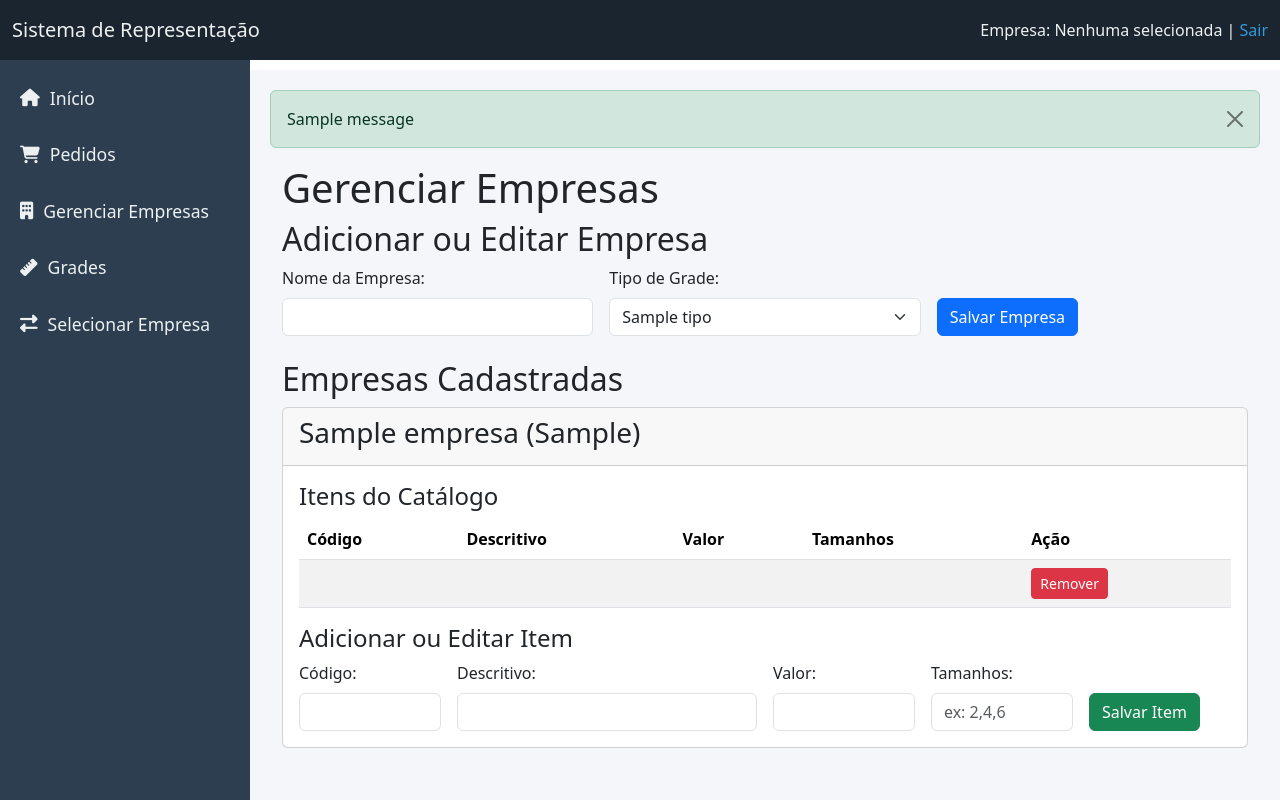
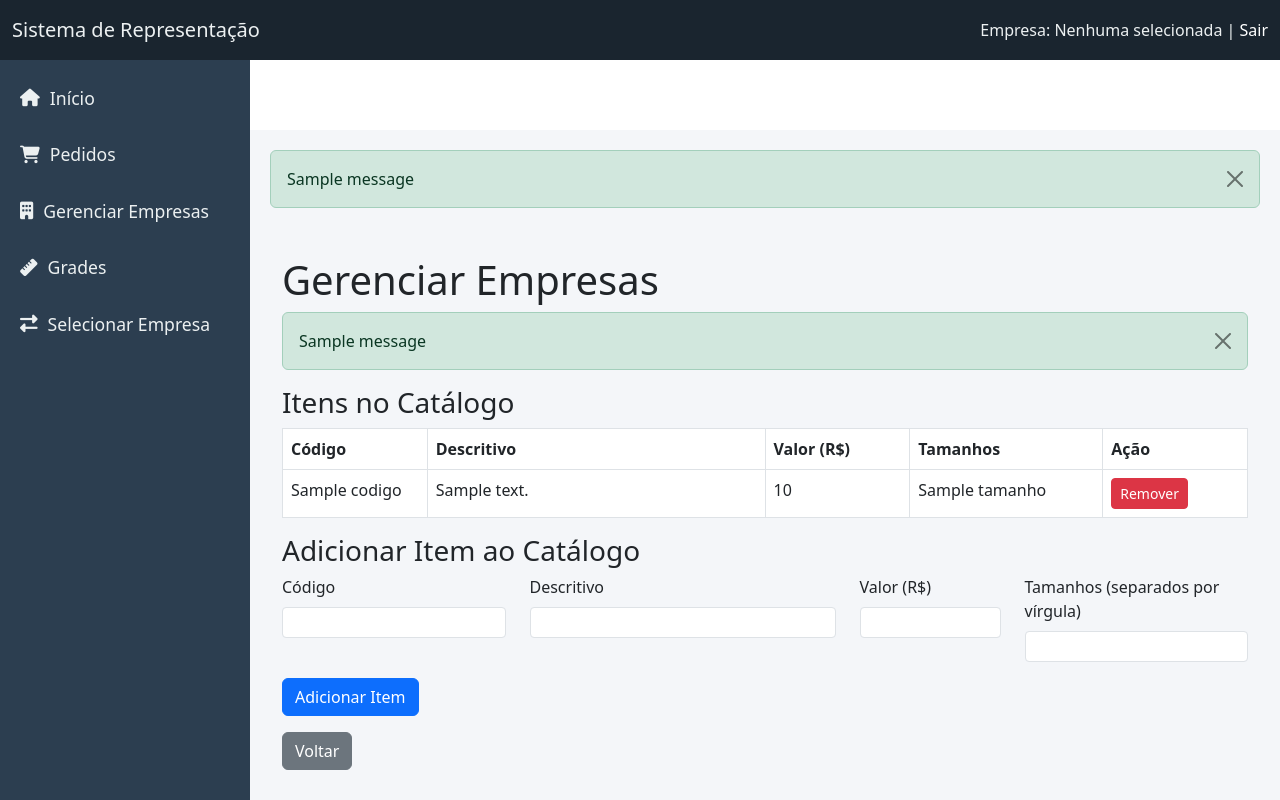
Before and after one commit to weslleycarlos/sistema-representacao, a Flask app: template templates/gerenciar_empresas.html in a window 1280 px wide. Run offline with Flask 3, Linux system fonts and the light colour scheme; the template is opened without the code that fills it: most values are stand-ins (such as "Sample title", 1, 10 or a date in 2020); one stand-in notice (Sample message) is shown; parts of the project's set-up code (start-up, migrations or seed data) failed here and were passed over; some libraries are stand-ins or nearby versions.

Commit message:
Melhorado layout de Novo Pedido e Gerenciamento de Empresa com campos compactos

```diff
--- a/templates/gerenciar_empresas.html
+++ b/templates/gerenciar_empresas.html
@@ -1,55 +1,50 @@
 {% extends "base.html" %}
 {% block title %}Gerenciar Empresas - Sistema de Representação{% endblock %}
 {% block content %}
-    <div class="container mt-3">
+<!DOCTYPE html>
+<html lang="pt-br">
+<head>
+    <meta charset="UTF-8">
+    <meta name="viewport" content="width=device-width, initial-scale=1.0">
+    <title>Gerenciar Empresas</title>
+    <link href="https://cdn.jsdelivr.net/npm/bootstrap@5.3.0/dist/css/bootstrap.min.css" rel="stylesheet">
+</head>
+<body>
+    <div class="container mt-5">
         <h1>Gerenciar Empresas</h1>
+        {% with messages = get_flashed_messages(with_categories=true) %}
+            {% if messages %}
+                {% for category, message in messages %}
+                    <div class="alert alert-{{ category }} alert-dismissible fade show" role="alert">
+                        {{ message }}
+                        <button type="button" class="btn-close" data-bs-dismiss="alert" aria-label="Close"></button>
+                    </div>
+                {% endfor %}
+            {% endif %}
+        {% endwith %}
 
-        <h2>Adicionar ou Editar Empresa</h2>
-        <form method="POST" action="{{ url_for('gerenciar_empresas') }}" class="row g-3 mb-4">
-            <div class="col-md-4">
-                <label for="nome" class="form-label">Nome da Empresa:</label>
-                <input type="text" class="form-control" id="nome" name="nome" required>
-            </div>
-            <div class="col-md-4">
-                <label for="tipo_grade" class="form-label">Tipo de Grade:</label>
-                <select class="form-select" id="tipo_grade" name="tipo_grade" required>
-                    {% for tipo in tipos_grade %}
-                        <option value="{{ tipo }}">{{ tipo }}</option>
-                    {% endfor %}
-                </select>
-            </div>
-            <div class="col-md-4 align-self-end">
-                <button type="submit" class="btn btn-primary">Salvar Empresa</button>
-            </div>
-        </form>
-
-        <h2>Empresas Cadastradas</h2>
-        {% for nome, empresa in empresas.items() %}
-            <div class="card mb-3">
-                <div class="card-header">
-                    <h3>{{ empresa.nome }} ({{ empresa.tipo_grade }})</h3>
-                </div>
-                <div class="card-body">
-                    <h4>Itens do Catálogo</h4>
-                    <table class="table table-striped">
+        <h3>Itens no Catálogo</h3>
+        <table class="table table-bordered">
             <thead>
                 <tr>
-                                <th>Código</th>
-                                <th>Descritivo</th>
-                                <th>Valor</th>
-                                <th>Tamanhos</th>
-                                <th>Ação</th>
+                    <th style="width: 15%;">Código</th>
+                    <th style="width: 35%;">Descritivo</th>
+                    <th style="width: 15%;">Valor (R$)</th>
+                    <th style="width: 20%;">Tamanhos</th>
+                    <th style="width: 15%;">Ação</th>
                 </tr>
             </thead>
-                        <tbody>
-                            {% for item in catalogos[empresa.nome] %}
+            <tbody id="catalogoTbody">
+                {% for codigo, item in empresas[empresa_selecionada].catalogo.items() %}
                 <tr>
-                                <td>{{ item.codigo }}</td>
+                    <td>{{ codigo }}</td>
                     <td>{{ item.descritivo }}</td>
                     <td>{{ item.valor }}</td>
-                                <td>{{ item.tamanhos|join(', ') }}</td>
+                    <td>{{ item.tamanhos | join(', ') }}</td>
                     <td>
-                                    <form method="POST" action="{{ url_for('remover_item_catalogo_route', empresa_nome=empresa.nome, codigo=item.codigo) }}" style="display:inline;">
+                        <form method="POST" action="{{ url_for('remover_item_catalogo') }}" style="display:inline;">
+                            <input type="hidden" name="empresa_nome" value="{{ empresa_selecionada }}">
+                            <input type="hidden" name="codigo" value="{{ codigo }}">
                             <button type="submit" class="btn btn-danger btn-sm">Remover</button>
                         </form>
                     </td>
@@ -58,31 +53,33 @@
             </tbody>
         </table>
 
-                    <h4>Adicionar ou Editar Item</h4>
-                    <form method="POST" action="{{ url_for('gerenciar_empresas') }}" class="row g-3">
-                        <input type="hidden" name="empresa_nome" value="{{ empresa.nome }}">
-                        <div class="col-md-2">
-                            <label for="codigo" class="form-label">Código:</label>
-                            <input type="text" class="form-control" name="codigo" required>
+        <h3>Adicionar Item ao Catálogo</h3>
+        <form method="POST" action="{{ url_for('salvar_item_catalogo') }}">
+            <input type="hidden" name="empresa_nome" value="{{ empresa_selecionada }}">
+            <div class="row mb-3">
+                <div class="col-md-3">
+                    <label for="codigo" class="form-label">Código</label>
+                    <input type="text" class="form-control form-control-sm" id="codigo" name="codigo" required>
                 </div>
                 <div class="col-md-4">
-                            <label for="descritivo" class="form-label">Descritivo:</label>
-                            <input type="text" class="form-control" name="descritivo" required>
+                    <label for="descritivo" class="form-label">Descritivo</label>
+                    <input type="text" class="form-control form-control-sm" id="descritivo" name="descritivo" required>
                 </div>
                 <div class="col-md-2">
-                            <label for="valor" class="form-label">Valor:</label>
-                            <input type="number" step="0.01" class="form-control" name="valor" required>
+                    <label for="valor" class="form-label">Valor (R$)</label>
+                    <input type="number" class="form-control form-control-sm" id="valor" name="valor" step="0.01" required>
                 </div>
-                        <div class="col-md-2">
-                            <label for="tamanhos" class="form-label">Tamanhos:</label>
-                            <input type="text" class="form-control" name="tamanhos" required placeholder="ex: 2,4,6">
-                        </div>
-                        <div class="col-md-2 align-self-end">
-                            <button type="submit" class="btn btn-success">Salvar Item</button>
-                        </div>
-                    </form>
+                <div class="col-md-3">
+                    <label for="tamanhos" class="form-label">Tamanhos (separados por vírgula)</label>
+                    <input type="text" class="form-control form-control-sm" id="tamanhos" name="tamanhos" required>
                 </div>
             </div>
-        {% endfor %}
+            <button type="submit" class="btn btn-primary">Adicionar Item</button>
+        </form>
+
+        <a href="{{ url_for('lista_pedidos') }}" class="btn btn-secondary mt-3">Voltar</a>
     </div>
+    <script src="https://cdn.jsdelivr.net/npm/bootstrap@5.3.0/dist/js/bootstrap.bundle.min.js"></script>
+</body>
+</html>
 {% endblock %}
```
Also changed, not shown: templates/lista_pedidos.html (+57 -55 lines). Lines whose indentation alone changed are shown as unchanged.
